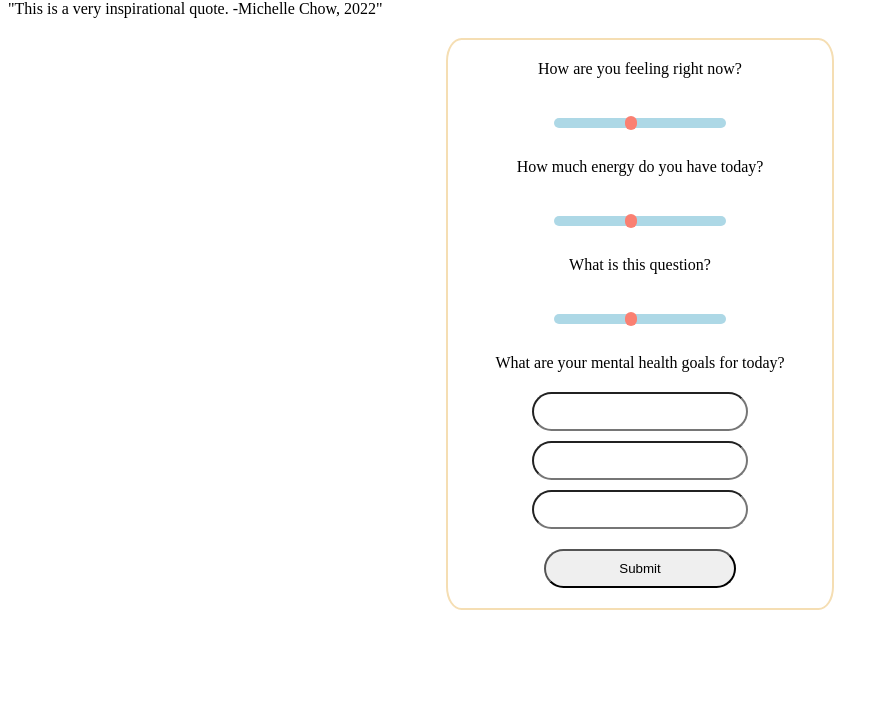
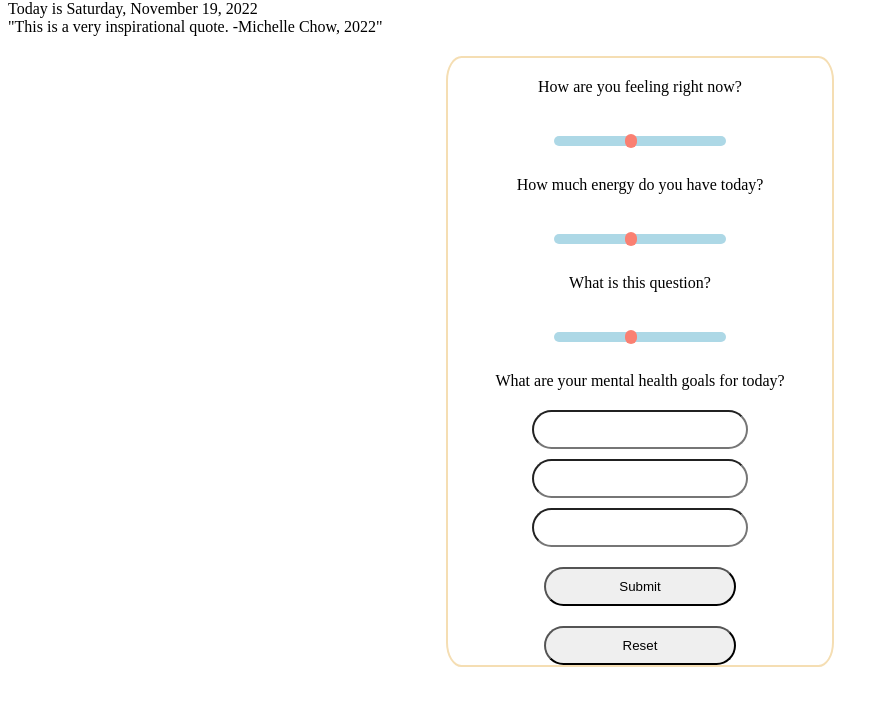
Before and after one commit to seachelle18/Habit-Tracker, a PHP site: page /day.php in a window 1280 px wide. Shown: the part 68-774 px from the top of the page, without its empty margins (0-889 px from the left). Run offline with PHP 8.4, Linux system fonts and the light colour scheme.

Commit message:
asdlkfjsdlkfjsd aslddlskfjskd

```diff
--- a/day.php
+++ b/day.php
@@ -3,6 +3,9 @@ include "./header.html";
 include "./questionbank.php";
 ?>
 <body>
+<div class="date">
+    <?php echo "Today is " . date('l, F j, Y'); ?>
+</div>
 <div class="block">
     <?php echo '"' . $quote . '"'; ?>
 </div>
@@ -22,7 +25,8 @@ include "./questionbank.php";
             echo '<input type="text" class="goal-text" name="goalQuestion' . $numGoals . '">';
         }
         ?>
-        <input type="submit" value="Submit">
+        <input type="submit" value="Submit" class="form-button">
+        <input type="reset" value="Reset" class="form-button">
     </form>
 </div>
 </body>
--- a/index.php
+++ b/index.php
@@ -12,7 +12,8 @@ session_start();
             <input type="text" id="username" name="username" placeholder="Enter your username">
             <label for="password" class="form-label">Password:</label>
             <input type="password" id="password" name="password" placeholder="Enter your password">
-            <input type="submit" value="Submit">
+            <input type="submit" value="Submit" class="form-button">
+            <input type="reset" value="Reset" class="form-button">
         </form>
 
     </div>
--- a/night.php
+++ b/night.php
@@ -27,5 +27,7 @@ $goalResponses = ["placeholder1", "placeholder2", "placeholder3"];
         <?php endforeach; ?>
         <label for="journal" class="form-label">Journal entry for today:</label>
         <input type="textarea" class="journal-entry" name="journal">
+        <input type="submit" value="Submit" class="form-button">
+        <input type="reset" value="Reset" class="form-button">
         </div>
 </body>
```
